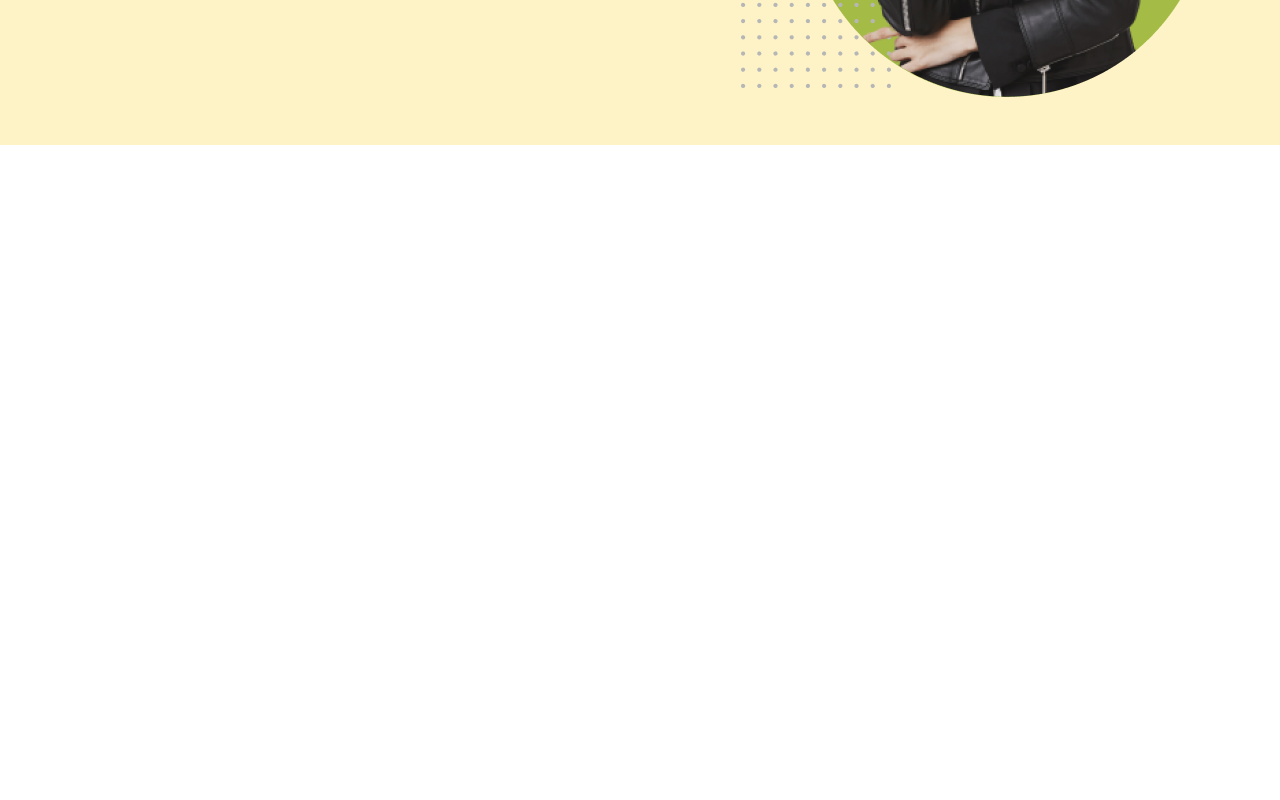
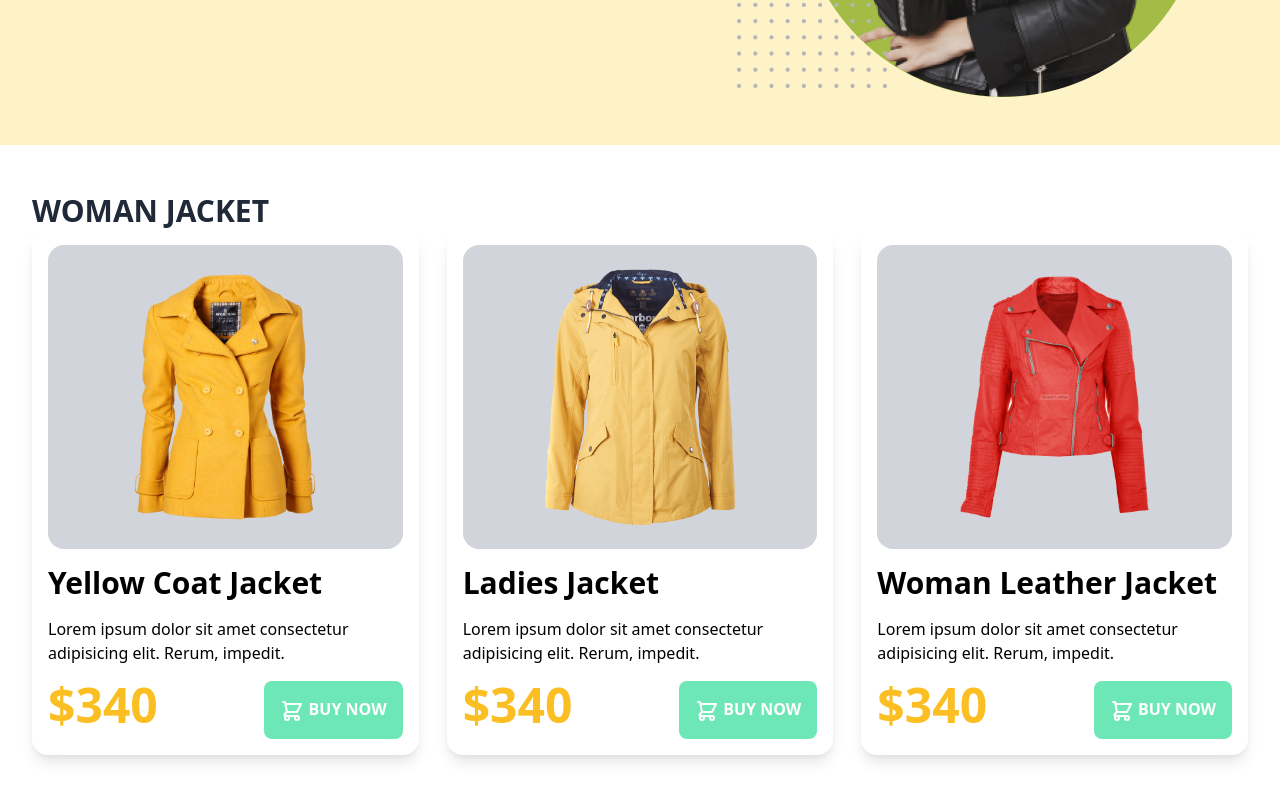
Before and after one commit to FatemaAkter11/penguin-fashion-tailwind, a plain HTML site: page index.html in a window 1280 px wide. Shown: the part 438-1238 px from the top of the page. Before the commit the page ends 800 px from the top, so only its background shows below. Drawn offline with nearby package versions, Linux system fonts and the light colour scheme.

Commit message:
woman jacket card added

```diff
--- a/index.html
+++ b/index.html
@@ -14,7 +14,7 @@
 </head>
 <!-- header start -->
 <header class="bg-yellow-100">
-    <section class="container flex items-center justify-around py-12 px-6">
+    <section class="container md:flex items-center justify-around py-12 px-8">
         <div class="space-y-4">
             <h1 class="text-6xl uppercase font-bold"> <span class="text-yellow-400">Be the penguins</span> <br>
                 <span class="text-gray-900">of
@@ -35,6 +35,71 @@
     </section>
 </header>
 
+<main>
+    <!-- woman jacket area  -->
+    <section class="container px-8 mx-auto my-12">
+        <h2 class="text-3xl uppercase text-gray-800 font-bold">Woman jacket</h2>
+        <div class="grid lg:grid-cols-3 gap-7">
+            <!-- single coat item -->
+            <div class="shadow-lg rounded-2xl p-4 space-y-4">
+                <div class="bg-gray-300 rounded-2xl py-6">
+                    <img class="h-64 mx-auto" src="images/jacket-1.png" alt="">
+                </div>
+                <h4 class="text-3xl font-bold">Yellow Coat Jacket</h4>
+                <p>Lorem ipsum dolor sit amet consectetur adipisicing elit. Rerum, impedit.</p>
+                <div class="lg:flex justify-between">
+                    <h2 class="text-5xl font-black text-yellow-400">$340</h2>
+                    <button class="bg-green-300 uppercase text-white font-bold p-4 rounded-lg"><svg
+                            xmlns="http://www.w3.org/2000/svg" class="h-6 w-6 inline" fill="none" viewBox="0 0 24 24"
+                            stroke="currentColor">
+                            <path stroke-linecap="round" stroke-linejoin="round" stroke-width="2"
+                                d="M3 3h2l.4 2M7 13h10l4-8H5.4M7 13L5.4 5M7 13l-2.293 2.293c-.63.63-.184 1.707.707 1.707H17m0 0a2 2 0 100 4 2 2 0 000-4zm-8 2a2 2 0 11-4 0 2 2 0 014 0z" />
+                        </svg>
+                        Buy Now</button>
+                </div>
+            </div>
+            <!-- single coat item -->
+            <div class="shadow-lg rounded-2xl p-4 space-y-4">
+                <div class="bg-gray-300 rounded-2xl py-6">
+                    <img class="h-64 mx-auto" src="images/jacket-2.png" alt="">
+                </div>
+                <h4 class="text-3xl font-bold">Ladies Jacket</h4>
+                <p>Lorem ipsum dolor sit amet consectetur adipisicing elit. Rerum, impedit.</p>
+                <div class="lg:flex justify-between">
+                    <h2 class="text-5xl font-black text-yellow-400">$340</h2>
+                    <button class="bg-green-300 uppercase text-white font-bold p-4 rounded-lg"><svg
+                            xmlns="http://www.w3.org/2000/svg" class="h-6 w-6 inline" fill="none" viewBox="0 0 24 24"
+                            stroke="currentColor">
+                            <path stroke-linecap="round" stroke-linejoin="round" stroke-width="2"
+                                d="M3 3h2l.4 2M7 13h10l4-8H5.4M7 13L5.4 5M7 13l-2.293 2.293c-.63.63-.184 1.707.707 1.707H17m0 0a2 2 0 100 4 2 2 0 000-4zm-8 2a2 2 0 11-4 0 2 2 0 014 0z" />
+                        </svg>
+                        Buy Now</button>
+                </div>
+            </div>
+            <!-- single coat item -->
+            <div class="shadow-lg rounded-2xl p-4 space-y-4">
+                <div class="bg-gray-300 rounded-2xl py-6">
+                    <img class="h-64 mx-auto" src="images/jacket-3.png" alt="">
+                </div>
+                <h4 class="text-3xl font-bold">Woman Leather Jacket</h4>
+                <p>Lorem ipsum dolor sit amet consectetur adipisicing elit. Rerum, impedit.</p>
+                <div class="lg:flex justify-between">
+                    <h2 class="text-5xl font-black text-yellow-400">$340</h2>
+                    <button class="bg-green-300 uppercase text-white font-bold p-4 rounded-lg"><svg
+                            xmlns="http://www.w3.org/2000/svg" class="h-6 w-6 inline" fill="none" viewBox="0 0 24 24"
+                            stroke="currentColor">
+                            <path stroke-linecap="round" stroke-linejoin="round" stroke-width="2"
+                                d="M3 3h2l.4 2M7 13h10l4-8H5.4M7 13L5.4 5M7 13l-2.293 2.293c-.63.63-.184 1.707.707 1.707H17m0 0a2 2 0 100 4 2 2 0 000-4zm-8 2a2 2 0 11-4 0 2 2 0 014 0z" />
+                        </svg>
+                        Buy Now</button>
+                </div>
+            </div>
+
+        </div>
+
+    </section>
+</main>
+
 <body>
 
 </body>
```
